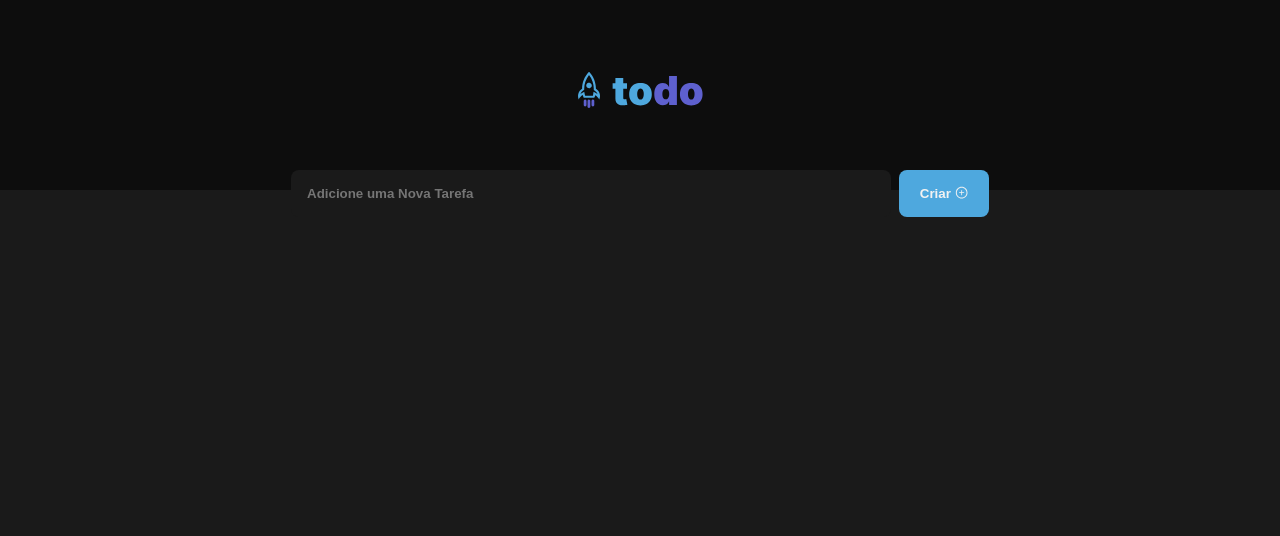
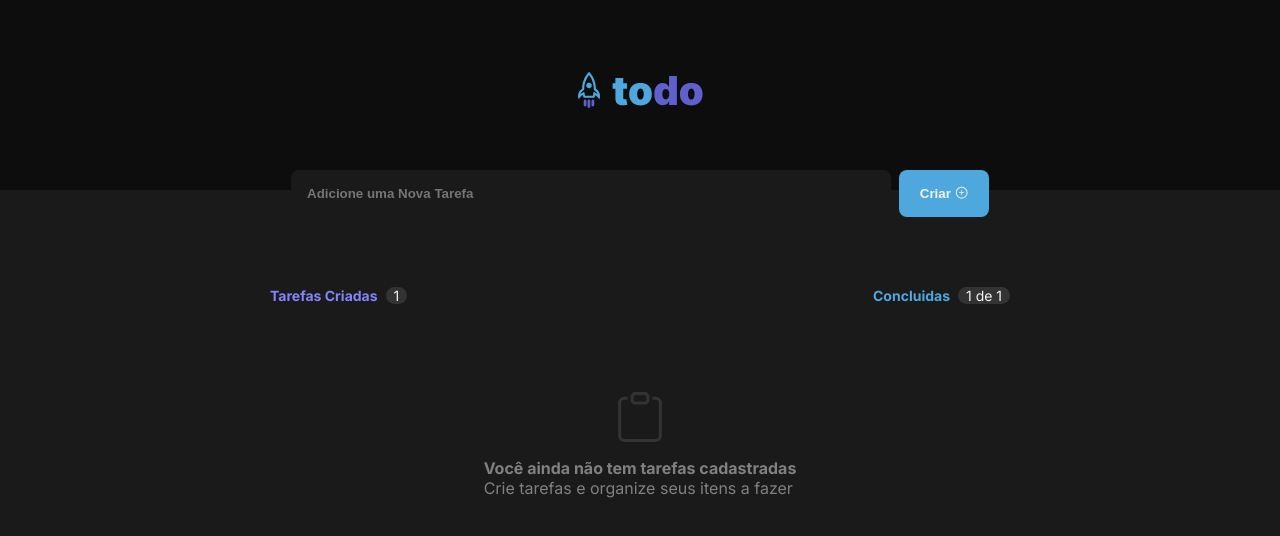
Before and after one commit to Prattiz/List, a React (Vite) app: page / in a window 1280 px wide. Shown: the top 536 px of the page. Built offline with nearby package versions, Linux system fonts and the light colour scheme.

Commit message:
UPDATE CONTENT

```diff
--- a/index.html
+++ b/index.html
@@ -1,5 +1,5 @@
 <!doctype html>
-<html lang="en">
+<html lang="pt-br">
   <head>
     <meta charset="UTF-8" />
     <link rel="preconnect" href="https://fonts.googleapis.com">
--- /dev/null
+++ b/src/components/Content/content.module.css
@@ -0,0 +1,52 @@
+.main{
+    margin: 0 auto;
+    max-width: 74rem;
+    margin-top: 9rem;
+}
+
+.infos{
+    width: 100%;
+    display: flex;
+    margin-bottom: 2.4rem;
+    justify-content: space-between;
+    align-items: flex-end;
+
+}
+
+.info{
+    display: flex;
+    gap: 8px;
+    font-size: 1.4rem;
+
+    > strong{
+        color:var(--purple_100)
+    }
+}
+
+.blue{color:var(--blue_100) !important;}
+
+span{
+    background: var(--gray_400);
+    padding: 0 8px;
+    border-radius: 10px;
+}
+
+
+.content{
+    display: flex;
+    flex-direction: column;
+    align-items: center;
+    justify-content: center;
+    padding: 6.4rem 2.4rem;
+    gap: 16px;
+    font-size: 1.6rem;
+    color: var(--gray_300);
+    /* sumir display */
+    /* display: none; */
+
+    > svg{
+        color: var(--gray_400);
+    }
+
+
+}
--- /dev/null
+++ b/src/components/Content/index.tsx
@@ -0,0 +1,31 @@
+import styles from "./content.module.css";
+import { BsClipboard } from "react-icons/bs"
+
+
+export function Content(){
+    return(
+        <main className={styles.main}>
+            <div className={styles.infos}>
+                <div className={styles.info}>
+                    <strong>Tarefas Criadas</strong>
+                    <span>1</span>
+                </div>
+
+                <div className={styles.info}>
+                    <strong className={styles.blue}>Concluidas</strong>
+                    <span>1 de 1</span>
+                </div>
+            </div>
+
+            <div className={styles.content}>
+                <BsClipboard size={50}/>
+                <div>
+                    <strong>Você ainda não tem tarefas cadastradas</strong>
+                    <p>Crie tarefas e organize seus itens a fazer</p>
+                </div>
+
+            </div>
+
+        </main>
+    )
+}
--- a/src/page/App.tsx
+++ b/src/page/App.tsx
@@ -1,5 +1,6 @@
-import { Header } from "../components/Header"
-import { Request } from "../components/Request"
+import { Header } from "../components/Header";
+import { Request } from "../components/Request";
+import { Content } from "../components/Content";
 
 export function App() {
 
@@ -11,6 +12,8 @@ export function App() {
 
       <main>
           <Request />
+
+          <Content/>
       </main>
 
     </div>
```
Also changed, not shown: src/components/Request/index.tsx (+6 -6 lines).
